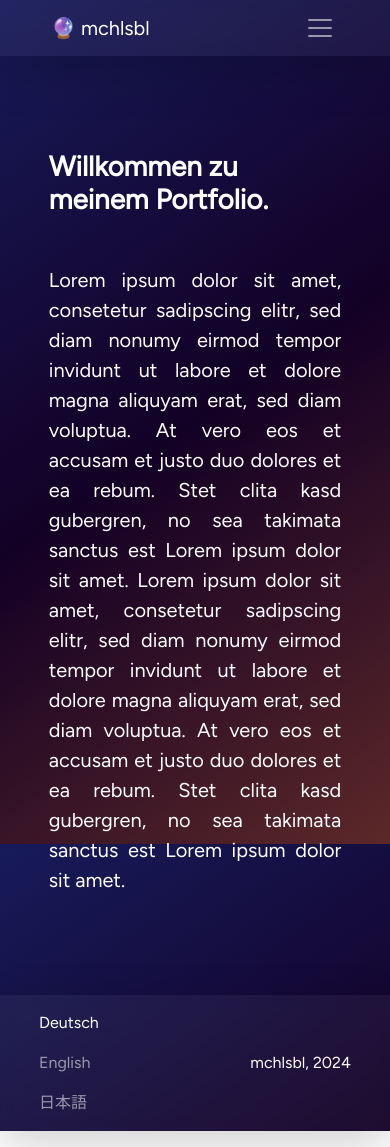
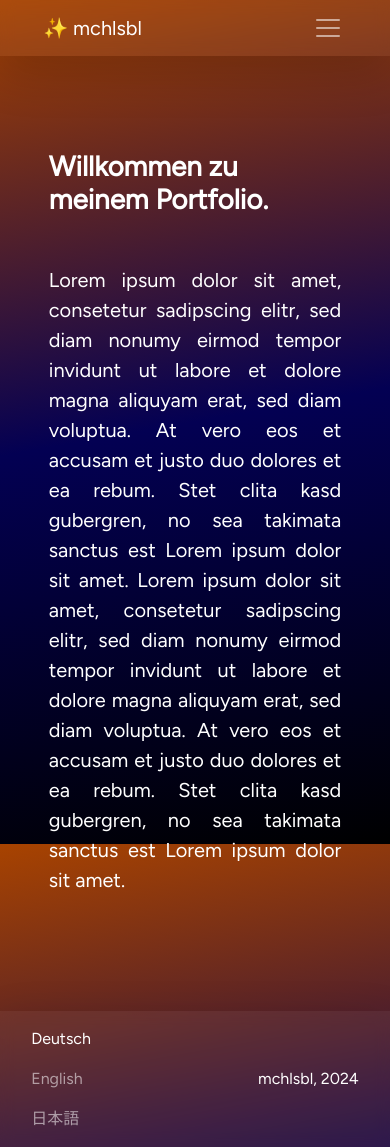
Before and after one commit to mchlsbl/mchlsbl.github.io, a Vue app: page / in a window 390 px wide. Built offline with nearby package versions, Linux system fonts and the light colour scheme.

Commit message:
Rework CSS and change background

```diff
--- a/src/App.vue
+++ b/src/App.vue
@@ -4,35 +4,14 @@ import Footer from "./components/Footer.vue";
 </script>
 
 <template>
-    <Navbar />
-    <RouterView />
-    <Footer />
+    <div class="footer-spacing">
+        <Navbar />
+        <RouterView />
+        <Footer />
+    </div>
 </template>
 
 <style>
-body {
-    /* Font */
-
-    font-family: "Figtree", sans-serif;
-    color: white;
-
-    /* Scrollbar always visible */
-
-    overflow-y: scroll;
-
-    /* Footer compatibility */
-
-    min-height: 100vh;
-    position: relative;
-
-    /* Background */
-
-    background: linear-gradient(145deg, #171b5a, #130025, #5c2828);
-    background-size: 300%, 300%;
-    background-attachment: fixed;
-    animation: BackgroundGradient 80s ease infinite;
-}
-
 @keyframes BackgroundGradient {
     0% {
         background-position: 0% 50%;
@@ -45,24 +24,26 @@ body {
     }
 }
 
+body {
+    background: linear-gradient(170deg, #a84300, #030053, #000000);
+    animation: BackgroundGradient 20s ease-in-out infinite;
+    background-size: 500% 200%;
+    background-attachment: fixed;
+
+    overflow-y: scroll;
+    font-family: "Figtree", sans-serif;
+    color: white;
+}
+
 section {
     text-align: justify;
 }
 
-.blur {
-    backdrop-filter: blur(7px);
-}
-
-.bright {
-    background-color: rgba(255, 255, 255, 0.05);
-}
-
-/* Page padding */
-
 main {
-    padding-block: 150px;
+    width: 50%;
     margin: 0 auto;
-    width: 50%;
+    padding-top: 200px;
+    padding-bottom: 150px;
 }
 
 .bar-padding {
@@ -70,15 +51,29 @@ main {
     padding-right: 15%;
 }
 
-@media (max-width: 800px) {
+@media (max-width: 991px) {
     main {
-        padding-block: 150px;
-        margin: 0 auto;
         width: 75%;
+        padding-top: 150px;
+        padding-bottom: 100px;
     }
     .bar-padding {
-        padding-left: 10%;
-        padding-right: 10%;
+        padding-left: 8%;
+        padding-right: 8%;
+    }
+    .navbar-margin-top {
+        margin-top: 0.5rem;
     }
 }
+
+.footer-spacing {
+    display: grid;
+    grid-template-rows: 1fr;
+    min-height: 100vh;
+}
+
+.blur {
+    backdrop-filter: blur(7px);
+    background-color: rgba(255, 255, 255, 0.05);
+}
 </style>
--- a/src/components/Footer.vue
+++ b/src/components/Footer.vue
@@ -1,6 +1,5 @@
 <template>
-    <div style="padding-top: 70px">
-        <footer class="bright blur shadow-lg">
+    <footer class="blur shadow-lg">
         <div class="bar-padding">
             <div class="flex-container">
                 <div><LocaleSwitcher /></div>
@@ -9,16 +8,9 @@
             </div>
         </div>
     </footer>
-    </div>
 </template>
 
 <style>
-footer {
-    bottom: 0;
-    width: 100%;
-    position: absolute;
-}
-
 .flex-container {
     display: flex;
     justify-content: space-between;
--- a/src/components/Navbar.vue
+++ b/src/components/Navbar.vue
@@ -1,10 +1,10 @@
 <template>
     <nav
-        class="navbar navbar-dark navbar-expand-lg fixed-top shadow-lg bright blur bar-padding"
+        class="navbar navbar-dark navbar-expand-lg fixed-top shadow-lg blur bar-padding"
     >
         <div class="container-fluid">
             <RouterLink to="/" class="navbar-brand" active-class="active"
-                >🔮 mchlsbl</RouterLink
+                >✨ mchlsbl</RouterLink
             >
             <span
                 class="navbar-toggler navbar-toggler-icon me-1"
@@ -69,10 +69,4 @@
     border: none;
     box-shadow: none;
 }
-
-@media (max-width: 991px) {
-    .navbar-margin-top {
-        margin-top: 1rem;
-    }
-}
 </style>
```
Also changed, not shown: index.html (line endings or trailing spaces). Lines whose indentation alone changed are shown as unchanged.
